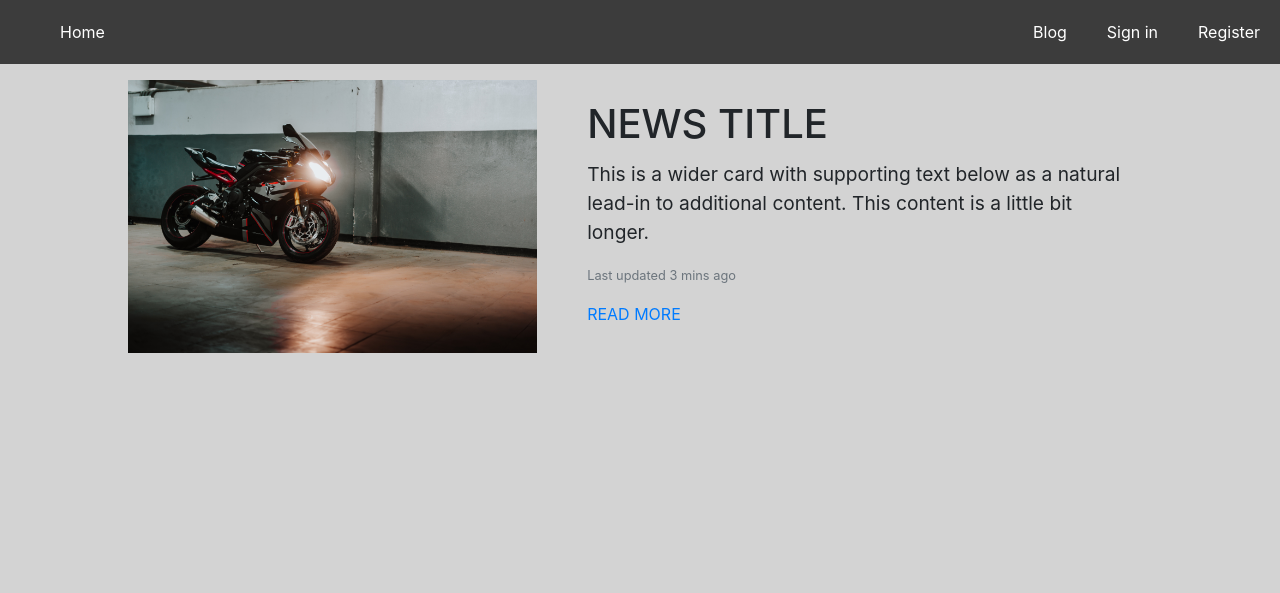
After one commit to Elizabetaa/MotoTuning, a Spring Boot app: page /news/all in a window 1280 px wide. The commit adds this page. Shown: the top 593 px of the page. Run offline with Spring Boot 4, Linux system fonts and the light colour scheme; some of the project's set-up classes (security, data sources, template engines, error pages and the like) are left out, and stand-ins take their place; some libraries are stand-ins or nearby versions.

Commit message:
start implementing news page html and css

```diff
--- /dev/null
+++ b/src/main/java/com/example/demo/web/NewsController.java
@@ -0,0 +1,15 @@
+package com.example.demo.web;
+
+import org.springframework.stereotype.Controller;
+import org.springframework.web.bind.annotation.GetMapping;
+import org.springframework.web.bind.annotation.RequestMapping;
+
+@Controller
+@RequestMapping("/news")
+public class NewsController {
+
+    @GetMapping("/all")
+    public String all() {
+        return "news";
+    }
+}
--- a/src/main/resources/templates/fragments/navbar.html
+++ b/src/main/resources/templates/fragments/navbar.html
@@ -8,8 +8,12 @@
         <li style="float:left"><a href="/">Home</a></li>
         <li><a sec:authorize="!isAuthenticated()" href="/users/register">Register</a></li>
         <li><a sec:authorize="!isAuthenticated()" href="/users/signIn">Sign in</a></li>
+        <li><a sec:authorize="isAuthenticated()" href="/users/signOut">Sign out</a></li>
+        <li><a sec:authorize="isAuthenticated()" href="/users/account">My account</a></li>
+        <li><a sec:authorize="isAuthenticated()" href="/news/all">News</a></li>
         <li><a href="/blog">Blog</a></li>
     </ul>
 
 </nav>
+
 </html>
--- /dev/null
+++ b/src/main/resources/templates/news.html
@@ -0,0 +1,28 @@
+<!DOCTYPE html>
+<html lang="en" xmlns:th="http://www.thymeleaf.org">
+<head th:replace="fragments/head::head"></head>
+
+<body>
+<nav th:replace="fragments/navbar::navbar"></nav>
+
+<div class="card mb-3" style="width: 80%;margin: auto; border-style: none; background-color: LightGray" >
+    <div class="row g-0">
+        <div class="col-md-5" style="margin: auto;">
+            <img src="/images/motorcycle.jpg" class="img-fluid" style="width: 100%;" alt="Responsive image">
+        </div>
+        <div class="col-md-7">
+            <div class="card-body">
+                <h1 class="card-title">NEWS TITLE</h1>
+                <p class="card-text" style="font-size: larger">This is a wider card with supporting text below as a natural lead-in to additional content. This content is a little bit longer.</p>
+                <p class="card-text"><small class="text-muted">Last updated 3 mins ago</small></p>
+                <div class="blue-link-outer"><a href="https://brentuningmoto.com/?news=m1000rr-flash" class="blue-link read-more">READ MORE</a></div>
+            </div>
+        </div>
+    </div>
+</div>
+
+
+<section class="" th:replace="fragments/footer::footer"></section>
+</body>
+
+</html>
```
